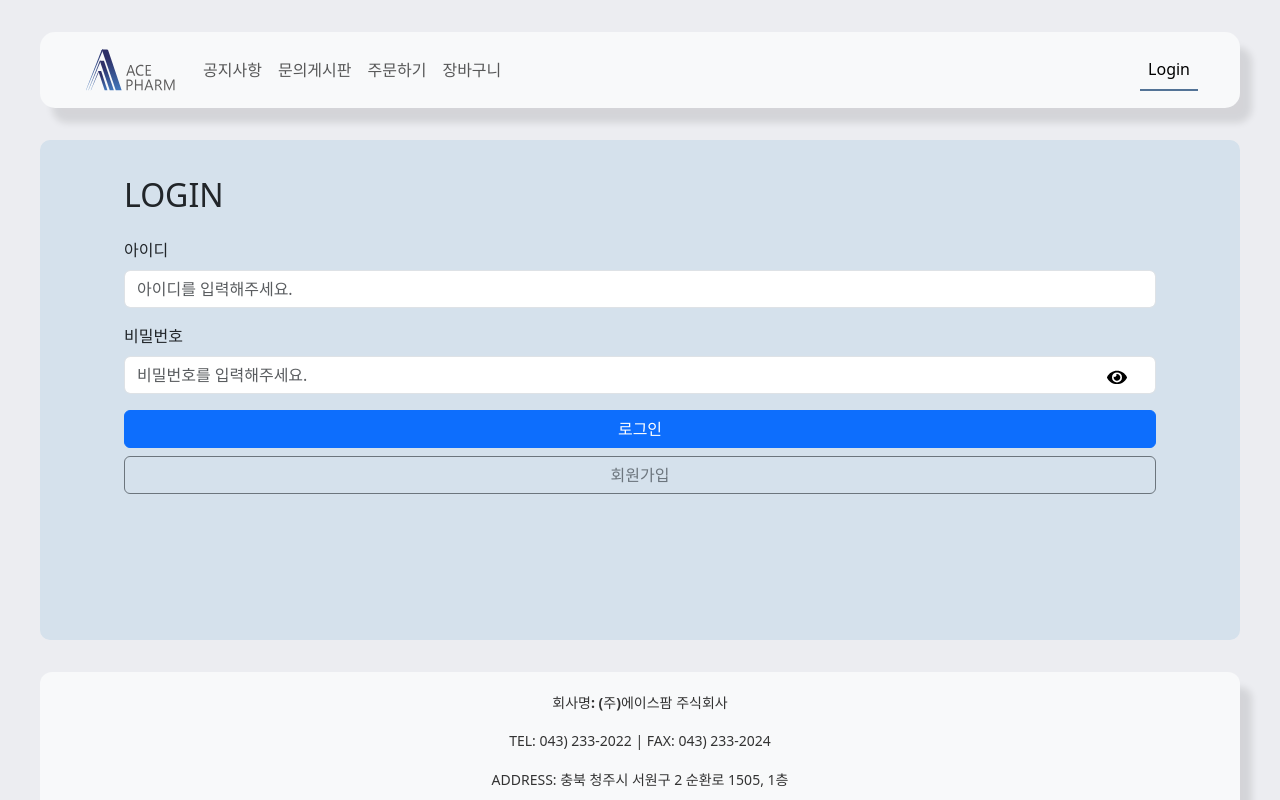
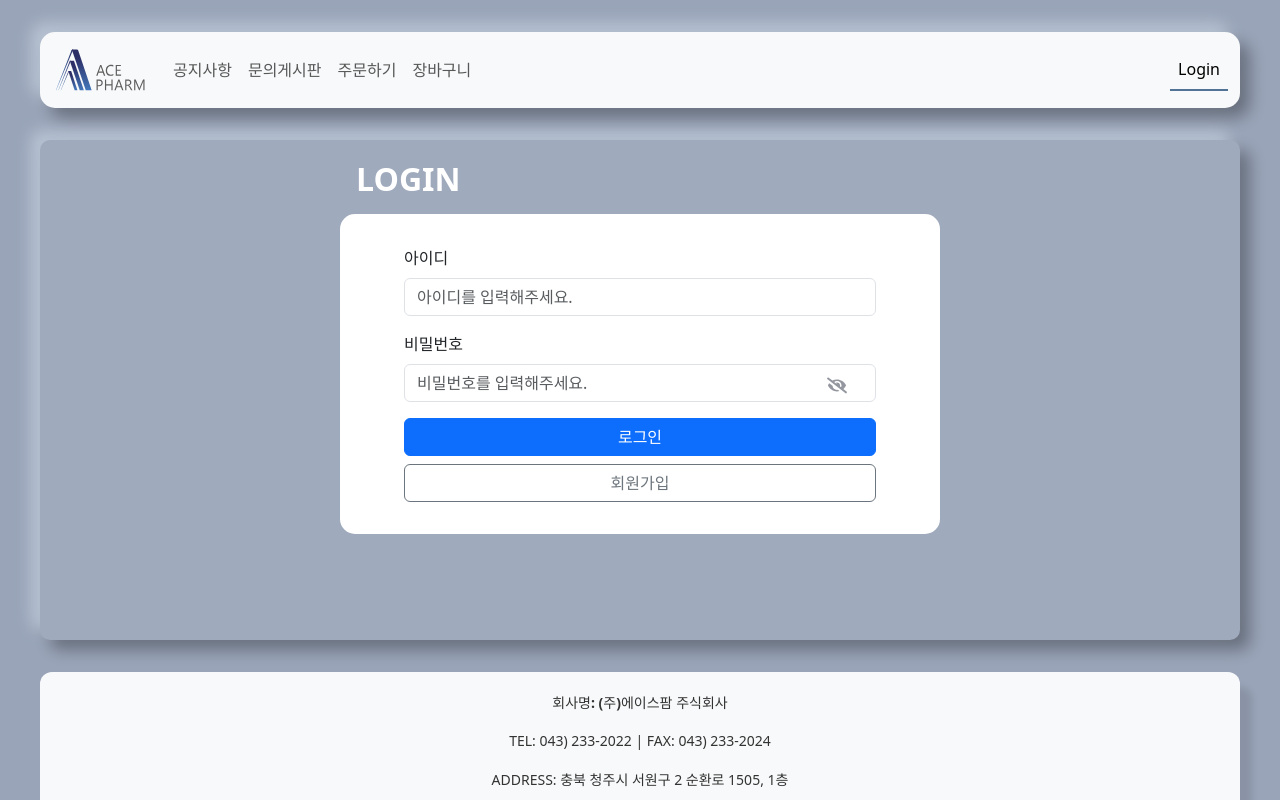
Before and after one commit to KitsuneSiho/ACEPHARM_TEST, a React (Vite) app: page /loginForm in a window 1280 px wide. Shown: the top 800 px of the page. Built offline with nearby package versions, Linux system fonts and the light colour scheme.

Commit message:
03/12 - LoginForm 배치조정 - 전체 UI 컬러 조정 - 네비게이션바 모션 최적화(Fluid)

```diff
--- a/src/assets/css/PageCSS.css
+++ b/src/assets/css/PageCSS.css
@@ -4,11 +4,20 @@
   max-height: 2500px; /* 최대 높이 2500px */
   margin: 0 auto; /* 가운데 정렬 */
   padding: 20px; /* 내부 여백 */
-  background-color: #d5e1ec; /* 짙은 회색 배경 */
+  background-color: #a0aabd; /* 짙은 회색 배경 */
   border-radius: 10px; /* 모서리 둥글게 */
-  /* box-shadow: 0 0 10px rgba(0,0,0,0.2); /* 그림자 추가 */
+  /* box-shadow: 12px 15px 7px 0px rgba(0,0,0,0.1); 그림자 추가 */
+  box-shadow: -10px -10px 15px rgba(233, 243, 255, 0.363),
+                10px 10px 15px rgba(0, 0, 0, 0.308);
   margin-top: 2rem;
   margin-bottom: 2rem;
+
+  /* Flexbox 속성 추가 */
+  display: flex;
+  /* 가로 중앙 정렬 */
+  /* justify-content: center; */
+  flex-direction: column;
+  align-items: center;
 }
 
 .page-header {
--- a/src/components/NavigationBar.css
+++ b/src/components/NavigationBar.css
@@ -8,7 +8,9 @@
     padding-right: 15px;
     margin-left: auto;
     margin-right: auto;
-    box-shadow: 12px 15px 7px 0px rgba(0,0,0,0.1);
+    /* box-shadow: 12px 15px 7px 0px rgba(0,0,0,0.1); */
+    box-shadow: -10px -10px 15px rgba(233, 243, 255, 0.363),
+                10px 10px 15px rgba(0, 0, 0, 0.308);
 }
 .nav-bar-container img {
     display: block; /* 로고를 블록 요소로 설정 */
--- a/src/components/NavigationBar.jsx
+++ b/src/components/NavigationBar.jsx
@@ -1,37 +1,3 @@
-// import { BrowserRouter as Router, Routes, Route, NavLink } from 'react-router-dom';
-// import Container from 'react-bootstrap/Container';
-// import Nav from 'react-bootstrap/Nav';
-// import Navbar from 'react-bootstrap/Navbar';
-// import './NavigationBar.css';
-// import acepharmS from '../assets/logo/acepharm_s.svg'; // 로고 이미지 임포트
-
-// const NavigationBar = () => {
-//   return (
-//       <Navbar expand="lg" className="bg-body-tertiary" id="nav-bar-bg">
-//         <Container className="nav-bar-container">
-//           {/* 브랜드 로고 */}
-//           <Navbar.Brand as={NavLink} to="/">
-//             <img src={acepharmS} alt="에이스팜(주))" width="auto" height="50" />
-//           </Navbar.Brand>
-//           <Navbar.Toggle aria-controls="basic-navbar-nav" />
-//           <Navbar.Collapse id="basic-navbar-nav">
-//             <Nav className="me-auto"> {/* 왼쪽 정렬 */}
-//               <Nav.Link as={NavLink} to="/notice">공지사항</Nav.Link>
-//               <Nav.Link as={NavLink} to="/qna">문의게시판</Nav.Link>
-//               <Nav.Link as={NavLink} to="/order">주문하기</Nav.Link>
-//               <Nav.Link as={NavLink} to="/wishList">장바구니</Nav.Link>
-//             </Nav>
-//             <Nav className="ms-auto"> {/* 오른쪽 정렬 */}
-//               <Nav.Link as={NavLink} to="/login">Login</Nav.Link>
-//             </Nav>
-//           </Navbar.Collapse>
-//         </Container>
-//       </Navbar>
-//   );
-// };
-
-// export default NavigationBar;
-
 import { BrowserRouter as Router, Routes, Route, NavLink } from 'react-router-dom';
 import Container from 'react-bootstrap/Container';
 import Nav from 'react-bootstrap/Nav';
@@ -42,7 +8,7 @@ import acepharmS from '../assets/logo/acepharm_s.svg'; // 로고 이미지 임
 const NavigationBar = () => {
   return (
     <Navbar expand="lg" className="bg-body-tertiary" id="nav-bar-bg">
-      <Container className="nav-bar-container">
+      <Container fluid className="nav-bar-container">
         {/* 브랜드 로고 */}
         <Navbar.Brand as={NavLink} to="/">
           <img src={acepharmS} alt="에이스팜(주))" width="auto" height="50" />
--- a/src/index.css
+++ b/src/index.css
@@ -1,5 +1,5 @@
 :root {
-  --background-color: #ecedf1;
+  --background-color: #99a4b8;
   font-family: system-ui, Avenir, Helvetica, Arial, sans-serif;
   line-height: 1.5;
   font-weight: 400;
--- a/src/pages/LoginForm.css
+++ b/src/pages/LoginForm.css
@@ -1,12 +1,26 @@
-.login-box{
+.login-box {
   min-width: 480px;
+  max-width: 600px;
   width: 100%;
   text-align: left;
-    padding-top: 1rem;
-    padding-bottom: 1rem;
+  padding-top: 2rem;
+  padding-bottom: 2rem;
   padding-left: 4rem;
   padding-right: 4rem;
   border-radius: 15px;
+  background-color: #ffffff;
+}
+
+/* h2 태그 스타일 추가 */
+h2.login-header {
+  color: white;
+  font-weight: bold;
+  min-width: 480px;
+  max-width: 600px;
+  width: 100%;
+  padding-left: 1rem; /* login-box의 padding-left와 동일하게 설정 */
+  margin-bottom: 1rem !important; /* 마진 조정 */
+  text-align: left;
 }
 
 .password-container {
@@ -14,6 +28,7 @@
 }
 
 .password-toggle {
+  color: rgb(148, 151, 160);
   position: absolute;
   right: 10px;  /* 오른쪽 여백 */
   top: 50%;     /* 세로 중앙 정렬 */
--- a/src/pages/LoginForm.jsx
+++ b/src/pages/LoginForm.jsx
@@ -12,12 +12,12 @@ const LoginForm = () => {
 
   return (
     <div className="page-container">
-      <div className="login-box">
-        <h2 className="text-left mb-4">LOGIN</h2>
+        <h2 className="login-header mb-4">LOGIN</h2>
+        <div className="login-box">
         <Form>
           <Form.Group className="mb-3" controlId="formBasicEmail">
             <Form.Label>아이디</Form.Label>
-            <Form.Control type="email" placeholder="아이디를 입력해주세요." />
+            <Form.Control type="text" placeholder="아이디를 입력해주세요." />
           </Form.Group>
 
           <Form.Group className="mb-3" controlId="formBasicPassword">
@@ -32,7 +32,7 @@ const LoginForm = () => {
                 className="password-toggle"
                 onClick={togglePassword}
               >
-                {showPassword ? <FaEyeSlash /> : <FaEye />}  {/* 아이콘 변경 */}
+                {showPassword ? <FaEye /> : <FaEyeSlash />}  {/* 아이콘 변경 */}
               </button>
             </div>
           </Form.Group>
```
Lines whose indentation alone changed are shown as unchanged.
